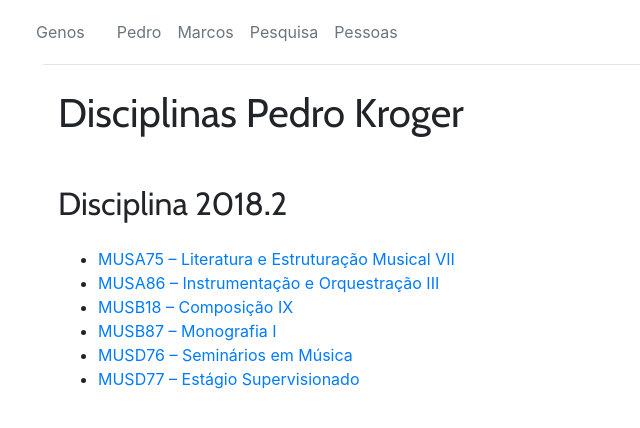
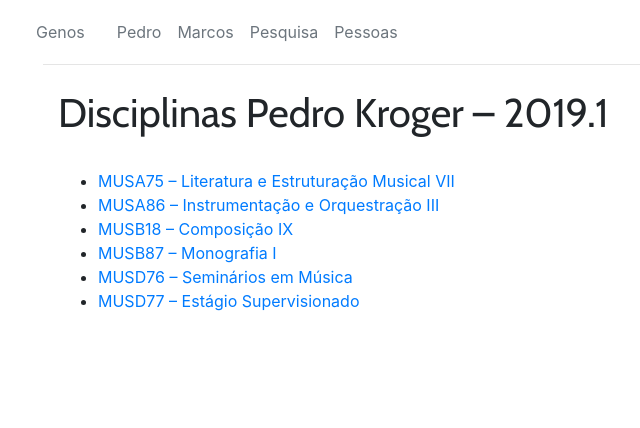
Before and after one commit to kroger/genosmus, a Jekyll site: the page built from _pedro/index.html, in a window 1280 px wide. Shown: the top 428 px of the page, without its empty margins (42-682 px from the left). Built offline with Jekyll 4.4.1, drawn with Linux system fonts in a browser that asks for light colours.

Commit message:
Não usa semestre globalmente
Cada um define seu semestre na pagina de indice

```diff
--- a/_marcos/index.html
+++ b/_marcos/index.html
@@ -7,7 +7,7 @@ title: Disciplinas - Marcos Sampaio
     <a href="http://www.escolademusica.ufba.br/" target="_blank">Escola de Música</a> da
     Universidade Federal da Bahia.</p>
 
-<h2>Semestre {{ site.semestre }}</h2>
+<h2>Semestre 2018.2</h2>
 
 {% assign pages = site.marcos | sort %}
 
--- a/_pedro/index.html
+++ b/_pedro/index.html
@@ -1,9 +1,7 @@
 ---
 layout: page
-title: Disciplinas Pedro Kroger
+title: Disciplinas Pedro Kroger -- 2019.1
 ---
-
-<h2>Disciplina {{ site.semestre }}</h2>
 
 {% assign pages = site.pedro | sort %}
 
```
